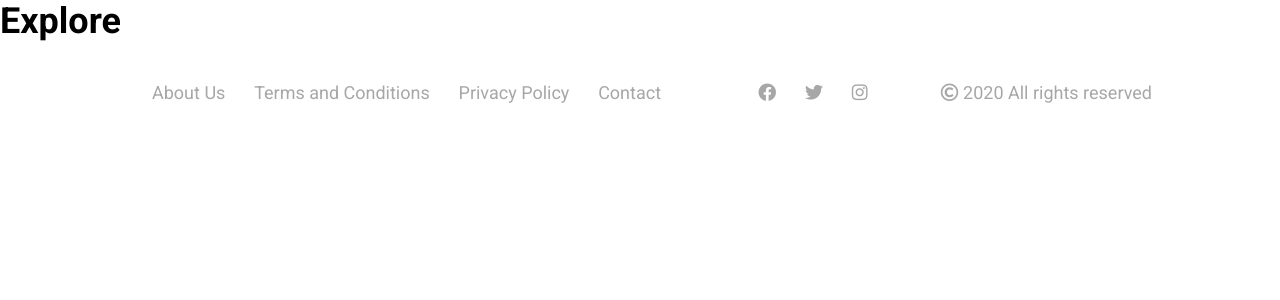
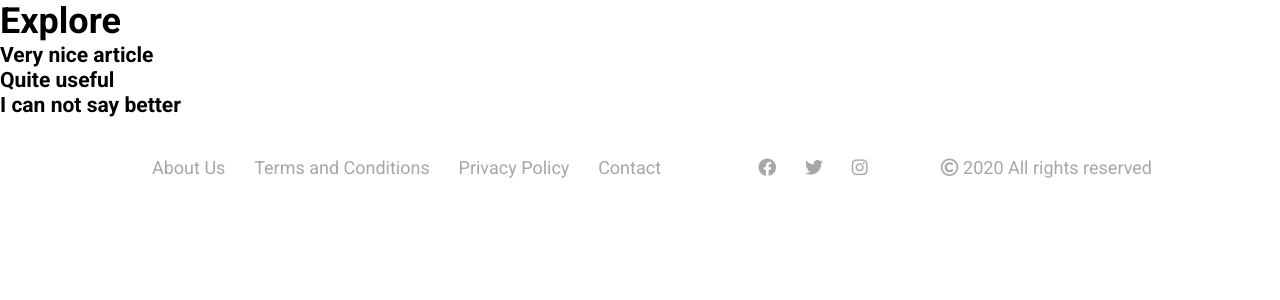
Before and after one commit to samuelemaurizi/ultra-tendency, a React (Create React App) app: page /explore in a window 1280 px wide. Shown: the top 300 px of the page. Built offline with nearby package versions, Linux system fonts and the light colour scheme.

Commit message:
add context comments

```diff
--- a/src/App.js
+++ b/src/App.js
@@ -2,16 +2,19 @@ import React, { Fragment } from 'react';
 import { BrowserRouter as Router } from 'react-router-dom';
 import './App.css';
 
+import { CommentsProvider } from './context/comments/commentsContext';
 import Routing from './components/routing/Routing';
 import Footer from './components/layout/Footer';
 
 function App() {
   return (
     <Router>
-      <Fragment>
-        <Routing />
-        <Footer />
-      </Fragment>
+      <CommentsProvider>
+        <Fragment>
+          <Routing />
+          <Footer />
+        </Fragment>
+      </CommentsProvider>
     </Router>
   );
 }
--- a/src/components/pages/Explore.js
+++ b/src/components/pages/Explore.js
@@ -1,9 +1,18 @@
-import React from 'react';
+import React, { useContext } from 'react';
+
+import { CommentsContext } from '../../context/comments/commentsContext';
 
 const Explore = () => {
+  const [comments, setComments] = useContext(CommentsContext);
+
   return (
     <div>
       <h1>Explore</h1>
+      <ul>
+        {comments.map((comment, i) => (
+          <h3 key={i}>{comment.comment}</h3>
+        ))}
+      </ul>
     </div>
   );
 };
--- a/src/components/pages/Story.js
+++ b/src/components/pages/Story.js
@@ -1,4 +1,4 @@
-import React, { Fragment } from 'react';
+import React, { Fragment, useContext } from 'react';
 import './Story.css';
 
 import Navbar from '../layout/Navbar';
@@ -8,6 +8,7 @@ const Story = () => {
   return (
     <div>
       <Navbar />
+
       <Fragment>
         <main>
           <header className='header'>
--- a/src/components/routing/Routing.js
+++ b/src/components/routing/Routing.js
@@ -9,14 +9,14 @@ import Explore from '../pages/Explore';
 const Routing = () => {
   return (
     <Switch>
-      <Route exact path='/' render={Landing} />
-      <Route exact path='/login' render={NotFound} />
-      <Route exact path='/story' render={Story} />
-      <Route exact path='/explore' render={Explore} />
-      <Route exact path='/about' render={NotFound} />
-      <Route exact path='/terms' render={NotFound} />
-      <Route exact path='/privacy' render={NotFound} />
-      <Route exact path='/contact' render={NotFound} />
+      <Route exact path='/' component={Landing} />
+      <Route exact path='/login' component={NotFound} />
+      <Route exact path='/story' component={Story} />
+      <Route exact path='/explore' component={Explore} />
+      <Route exact path='/about' component={NotFound} />
+      <Route exact path='/terms' component={NotFound} />
+      <Route exact path='/privacy' component={NotFound} />
+      <Route exact path='/contact' component={NotFound} />
     </Switch>
   );
 };
--- /dev/null
+++ b/src/context/comments/commentsContext.js
@@ -0,0 +1,29 @@
+import React, { useState, createContext } from 'react';
+
+export const CommentsContext = createContext();
+
+export const CommentsProvider = ({ children }) => {
+  const [comments, setComments] = useState([
+    {
+      name: 'Miriam Vog',
+      comment: 'Very nice article',
+      like: true,
+    },
+    {
+      name: 'Bob',
+      comment: 'Quite useful',
+      like: true,
+    },
+    {
+      name: 'Charlotte Fu',
+      comment: 'I can not say better',
+      like: true,
+    },
+  ]);
+
+  return (
+    <CommentsContext.Provider value={[comments, setComments]}>
+      {children}
+    </CommentsContext.Provider>
+  );
+};
```
